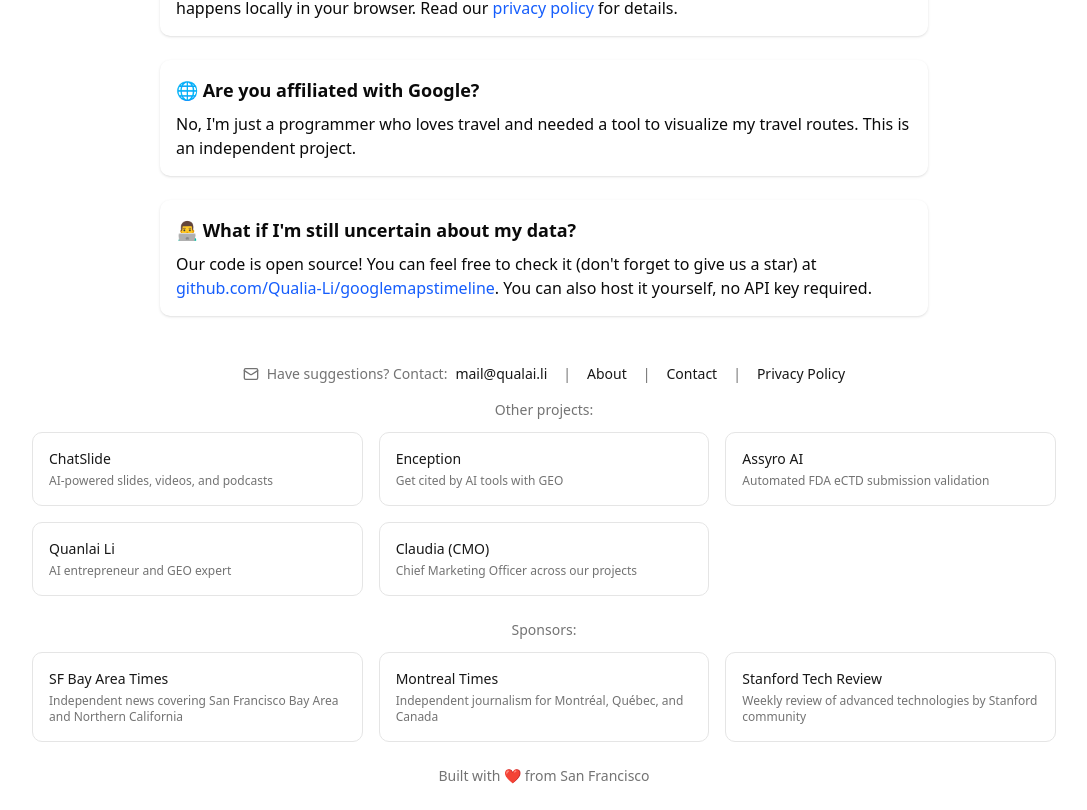
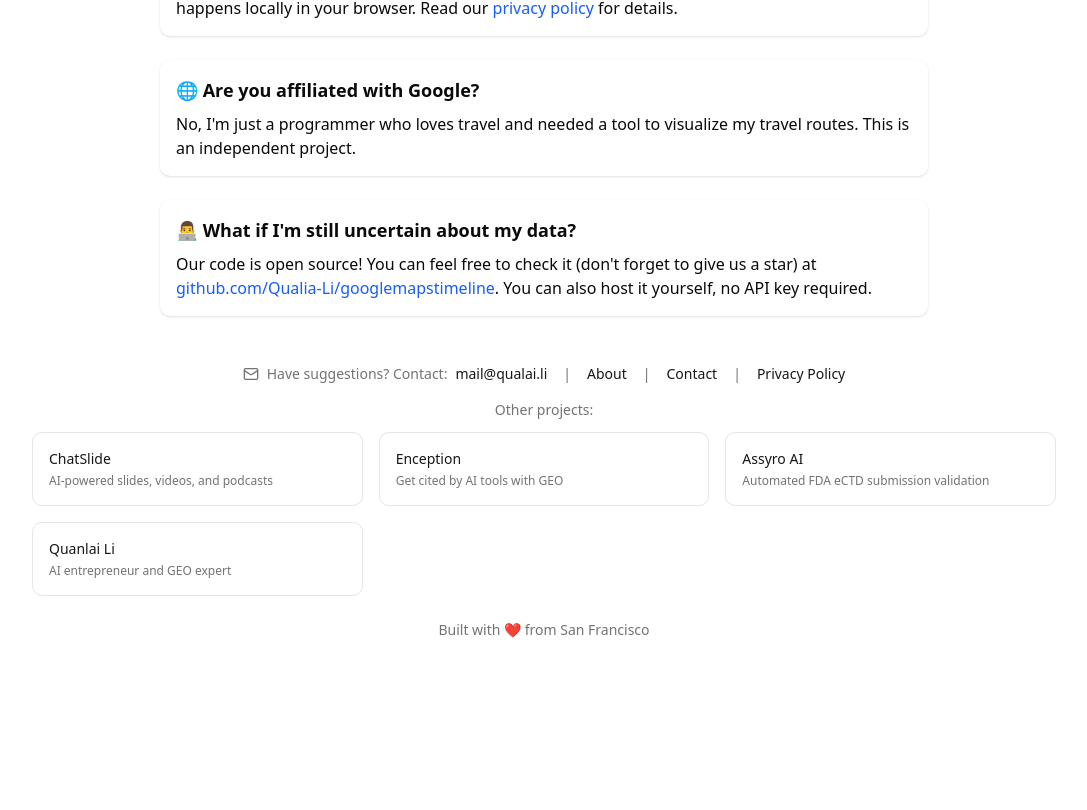
Before and after one commit to Qualia-Li/googlemapstimeline, a Next.js app: page / in a window 1280 px wide. Shown: the part 1532-2342 px from the top of the page, without its empty margins (96-1183 px from the left). After the commit the page ends 2196 px from the top, so only its background shows below. Built offline with nearby package versions, Linux system fonts and the light colour scheme.

Commit message:
Remove Claudia card and Sponsors backlinks from footer

```diff
--- a/src/components/Footer.tsx
+++ b/src/components/Footer.tsx
@@ -65,56 +65,6 @@
             </a>
             <p className="text-xs mt-1">AI entrepreneur and GEO expert</p>
           </div>
-          <div className="border rounded-lg p-4 bg-card hover:shadow-md transition-shadow">
-            <a
-              href="https://openclaudia.com"
-              target="_blank"
-              rel="noopener"
-              className="text-primary hover:underline font-medium"
-            >
-              Claudia (CMO)
-            </a>
-            <p className="text-xs mt-1">Chief Marketing Officer across our projects</p>
-          </div>
-        </div>
-      </div>
-
-      <div className="mb-6">
-        <div className="text-center mb-3 font-medium">Sponsors:</div>
-        <div className="grid grid-cols-1 sm:grid-cols-2 lg:grid-cols-3 gap-4 max-w-5xl mx-auto text-left">
-          <div className="border rounded-lg p-4 bg-card hover:shadow-md transition-shadow">
-            <a
-              href="https://sfbayareatimes.com"
-              target="_blank"
-              rel="noopener"
-              className="text-primary hover:underline font-medium"
-            >
-              SF Bay Area Times
-            </a>
-            <p className="text-xs mt-1">Independent news covering San Francisco Bay Area and Northern California</p>
-          </div>
-          <div className="border rounded-lg p-4 bg-card hover:shadow-md transition-shadow">
-            <a
-              href="https://montrealtimes.ca"
-              target="_blank"
-              rel="noopener"
-              className="text-primary hover:underline font-medium"
-            >
-              Montreal Times
-            </a>
-            <p className="text-xs mt-1">Independent journalism for Montréal, Québec, and Canada</p>
-          </div>
-          <div className="border rounded-lg p-4 bg-card hover:shadow-md transition-shadow">
-            <a
-              href="https://stanfordtechreview.com"
-              target="_blank"
-              rel="noopener"
-              className="text-primary hover:underline font-medium"
-            >
-              Stanford Tech Review
-            </a>
-            <p className="text-xs mt-1">Weekly review of advanced technologies by Stanford community</p>
-          </div>
         </div>
       </div>
 
```
